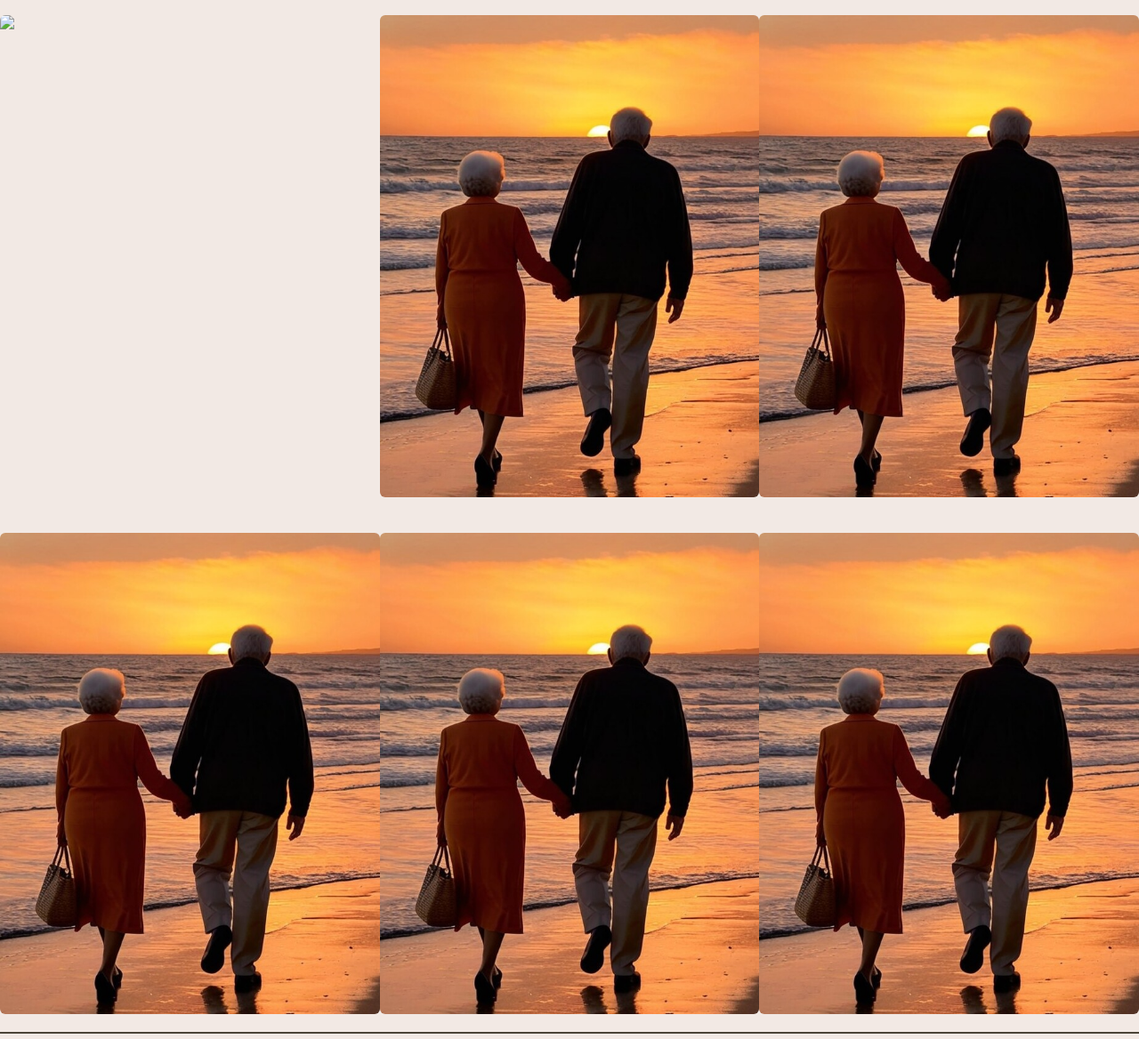
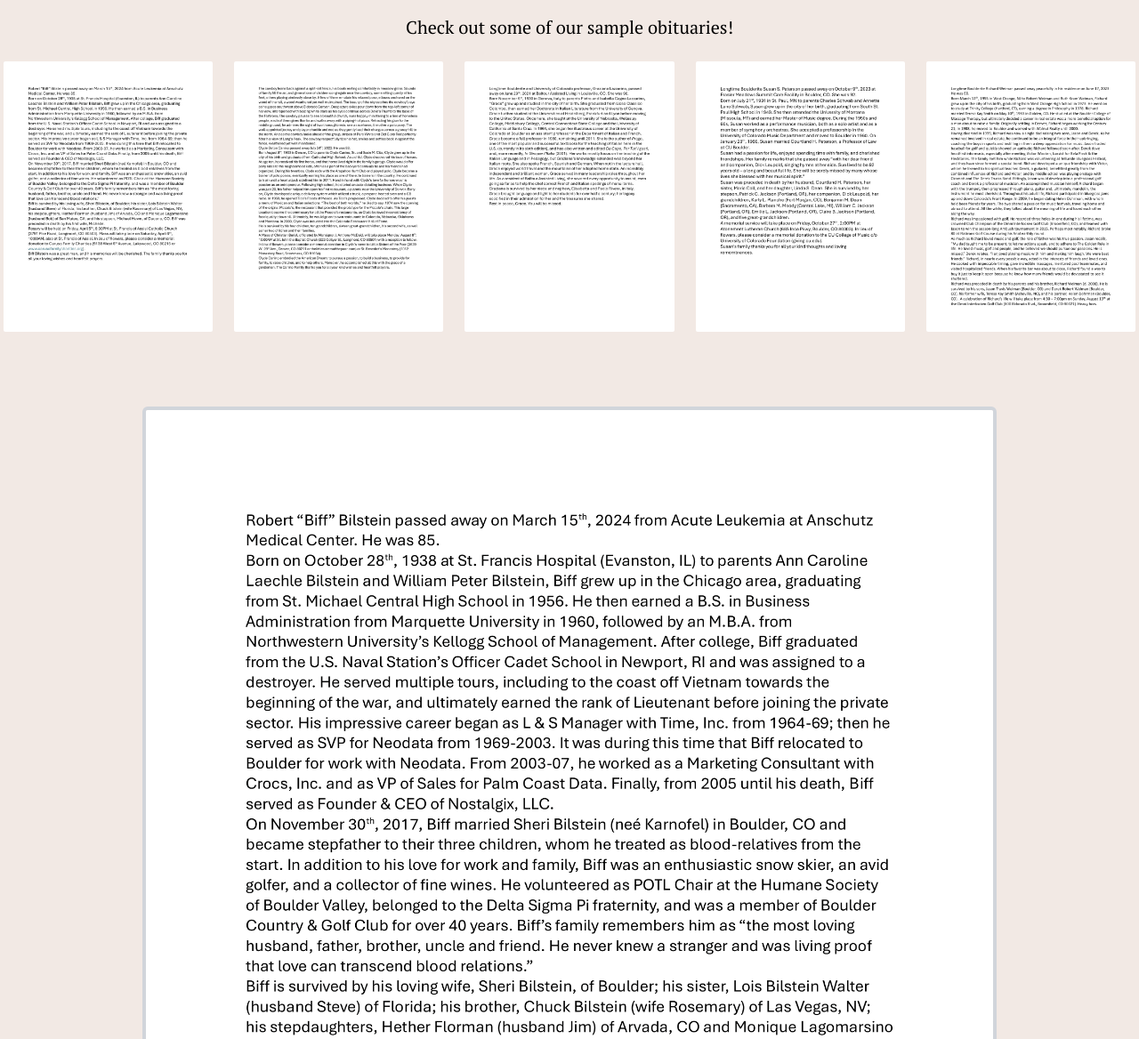
Before and after one commit to HaldenKavanagh/obituary, a website: page public/samples.html in a window 1280 px wide. Shown: the part 77-1245 px from the top of the page at 89% size. Drawn offline with nearby package versions, Linux system fonts and the light colour scheme; a web font is replaced by a local one.

Commit message:
work to samples page

```diff
--- a/public/assets/js/script.js
+++ b/public/assets/js/form.js
@@ -1,6 +1,5 @@
 document.addEventListener("DOMContentLoaded", function () {
-  console.log("hello from script.js");
-
+  console.log("hello from form.js");
   // Initialize Email.js with your user ID
   emailjs.init({
     publicKey: "FuUQqDZffoBgp7Xd2",
--- /dev/null
+++ b/public/assets/js/samples.js
@@ -0,0 +1,21 @@
+document.addEventListener("DOMContentLoaded", function () {
+  const thumbnails = document.querySelectorAll(".grid img");
+  const largeImage = document.getElementById("largeImage");
+
+  thumbnails.forEach((img) => {
+    img.addEventListener("click", function () {
+      // Update the large image
+      largeImage.src = this.src;
+
+      // Remove border from all thumbnails
+      thumbnails.forEach((image) => {
+        image.classList.remove("border-blue-500");
+        image.classList.add("border-transparent");
+      });
+
+      // Add border to the selected image
+      this.classList.remove("border-transparent");
+      this.classList.add("border-blue-500");
+    });
+  });
+});
--- a/public/samples.html
+++ b/public/samples.html
@@ -18,17 +18,42 @@
         A LIFE WELL LIVED
       </h2>
     </header>
+
     <!-- body -->
-    <div class="flex flex-wrap">
+    <div class="w-full text-center p-5">
+      <h3 class="text-xl">Check out some of our sample obituaries!</h3>
+    </div>
+
+    <!-- Grid of Thumbnails -->
+    <div class="grid grid-cols-5 gap-4">
       <img
-        src="assets/images/samples/BilsteinSample.pdf"
-        class="w-1/3 my-5 rounded-md"
+        src="assets/images/samples/BilsteinSample.png"
+        class="rounded-md cursor-pointer border-4 border-transparent"
       />
-      <img src="assets/images/sunset.jpg" class="w-1/3 my-5 rounded-md" />
-      <img src="assets/images/sunset.jpg" class="w-1/3 my-5 rounded-md" />
-      <img src="assets/images/sunset.jpg" class="w-1/3 my-5 rounded-md" />
-      <img src="assets/images/sunset.jpg" class="w-1/3 my-5 rounded-md" />
-      <img src="assets/images/sunset.jpg" class="w-1/3 my-5 rounded-md" />
+      <img
+        src="assets/images/samples/CaninoSample.png"
+        class="rounded-md cursor-pointer border-4 border-transparent"
+      />
+      <img
+        src="assets/images/samples/LazzarinoSample.png"
+        class="rounded-md cursor-pointer border-4 border-transparent"
+      />
+      <img
+        src="assets/images/samples/PetersonSample.png"
+        class="rounded-md cursor-pointer border-4 border-transparent"
+      />
+      <img
+        src="assets/images/samples/WeimanSample.png"
+        class="rounded-md cursor-pointer border-4 border-transparent"
+      />
+    </div>
+
+    <div class="mb-6 flex justify-center">
+      <img
+        id="largeImage"
+        src="assets/images/samples/BilsteinSample.png"
+        class="w-3/4 rounded-md border-4 border-gray-300 m-20"
+      />
     </div>
 
     <!-- footer -->
@@ -38,5 +63,6 @@
       <p>80027</p>
       <p><a href="tel:+3038099844">(303) 809-9844</a></p>
     </footer>
+    <script src="assets/js/samples.js"></script>
   </body>
 </html>
```
Also changed, not shown: public/form.html (+1 -1 lines), public/assets/images/samples/BilsteinSample.png (added), public/assets/images/samples/CaninoSample.png (added), public/assets/images/samples/LazzarinoSample.png (added), public/assets/images/samples/PetersonSample.png (added), public/assets/images/samples/WeimanSample.png (added), public/css/tailwind-output.css, 5 other files.
